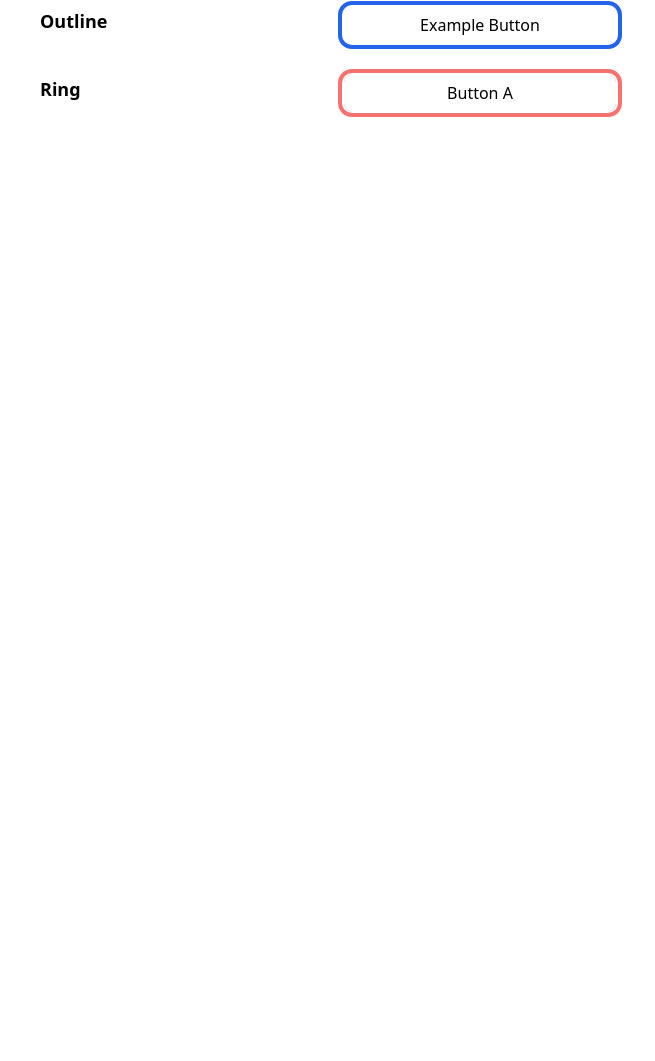
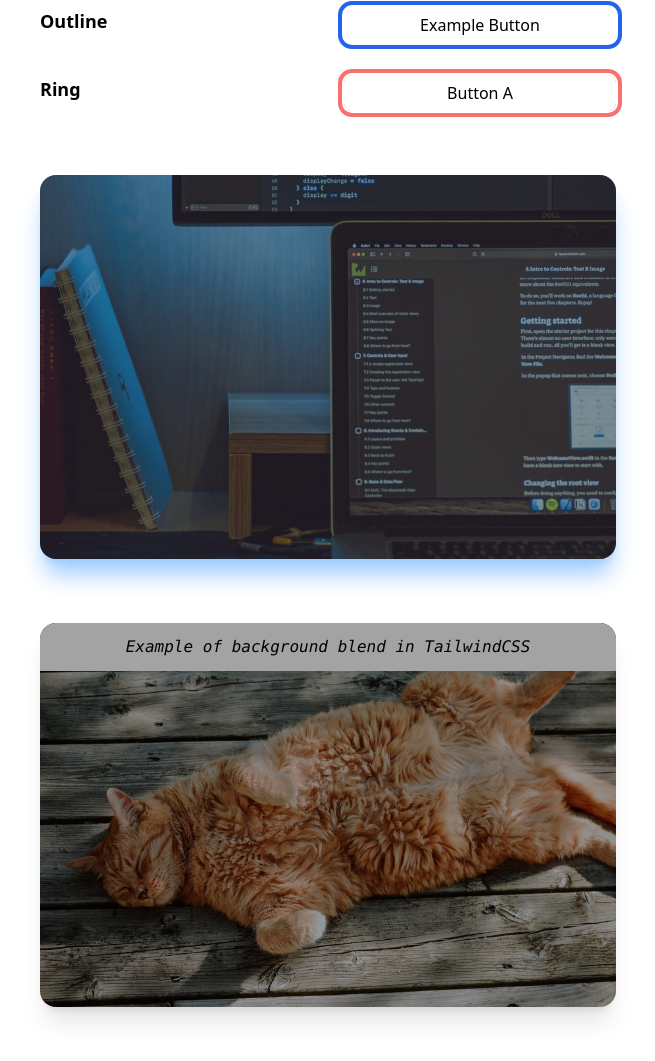
Before and after one commit to tamathecxder/belajar-tailwindcss, a website: page public/index.html in a window 1280 px wide. Shown: the part 2963-4024 px from the top of the page, without its empty margins (312-967 px from the left). Before the commit the page ends 3458 px from the top, so only its background shows below. Drawn offline with Linux system fonts and the light colour scheme.

Commit message:
Mengintergrasikan mix-blend mode dan background-blend mode pada card image

```diff
--- a/public/index.html
+++ b/public/index.html
@@ -67,7 +67,7 @@
   </section>
 
   <div class="max-w-xl h-96 overflow-y-scroll bg-fixed bg-slate-200 mx-auto mt-[42px] mb-16"
-    style="background-image: url('https://source.unsplash.com/1000x600?programming');">
+    style="background-image: url('../public/assets/img/photo2.jpg');">
     <p class="p-4 text-2xl">
       Lorem ipsum dolor sit amet consectetur adipisicing elit. Doloribus libero, cum eveniet pariatur delectus earum!
       Officia dignissimos nam iure expedita sapiente eos assumenda temporibus, sequi ad cupiditate totam quisquam animi,
@@ -102,6 +102,18 @@
     <button class="ring-offset-2 ring-4 ring-red-400 rounded-lg">Button A</button>
   </div>
 
+  <div class="mt-16 max-w-xl h-96 bg-slate-400 mx-auto overflow-hidden bg-cover rounded-2xl shadow-xl shadow-blue-300 opacity-90 mb-16" style="background-image: url('../public/assets/img/photo3.jpg');">
+    <div class="w-full h-full bg-slate-400 mix-blend-multiply"></div>
+  </div>
+
+  <div class="max-w-xl h-96 bg-neutral-400 mx-auto overflow-hidden bg-cover rounded-2xl shadow-xl bg-blend-multiply" style="background-image: url('../public/assets/img/photo2.jpg');">
+    <figcaption class="text-center">
+      <div class="w-full py-3 bg-neutral-400 my-auto">
+        <p class="font-mono italic">Example of background blend in TailwindCSS</p>
+      </div>
+    </figcaption>
+  </div>
+
   <div class="mb-96"></div>
 
 </body>
```
Also changed, not shown: public/assets/img/photo2.jpg (added), public/assets/img/photo3.jpg (added), public/css/output.css.
